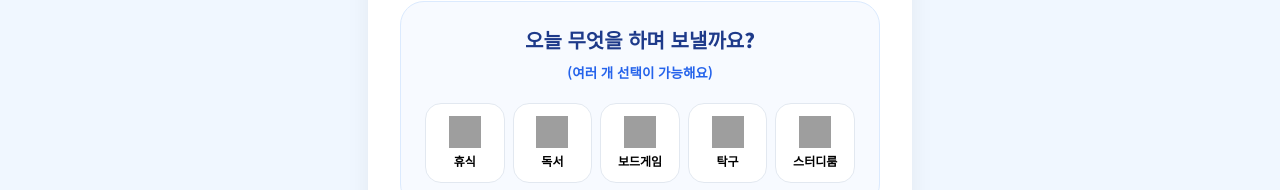
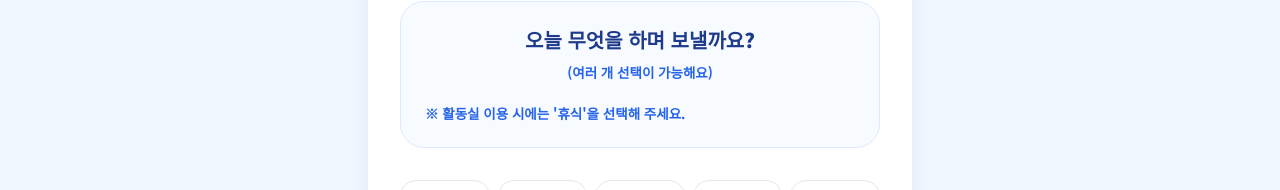
Before and after one commit to chlahTl/nchm_visiter, a website: page index.html in a window 1280 px wide. Shown: the part 613-803 px from the top of the page. Drawn offline with nearby package versions, Linux system fonts and the light colour scheme; no server answers; grey boxes are pictures that could not be loaded.

Commit message:
Update index.html

```diff
--- a/index.html
+++ b/index.html
@@ -90,6 +90,8 @@
                     <div class="text-center mb-5">
                         <h2 class="text-xl font-black text-blue-900">오늘 무엇을 하며 보낼까요?</h2>
                         <p class="text-blue-600 text-[13.5px] mt-2 font-bold">(여러 개 선택이 가능해요)</p>
+                    </div>
+                    <p class="text-blue-600 text-[13.5px] mt-2 font-bold">※ 활동실 이용 시에는 '휴식'을 선택해 주세요.</p>
                     </div>
                     <div class="grid grid-cols-5 gap-2">
                         <button onclick="togglePurpose(this)" class="choice-btn v-purpose flex flex-col items-center p-3 rounded-2xl">
```
